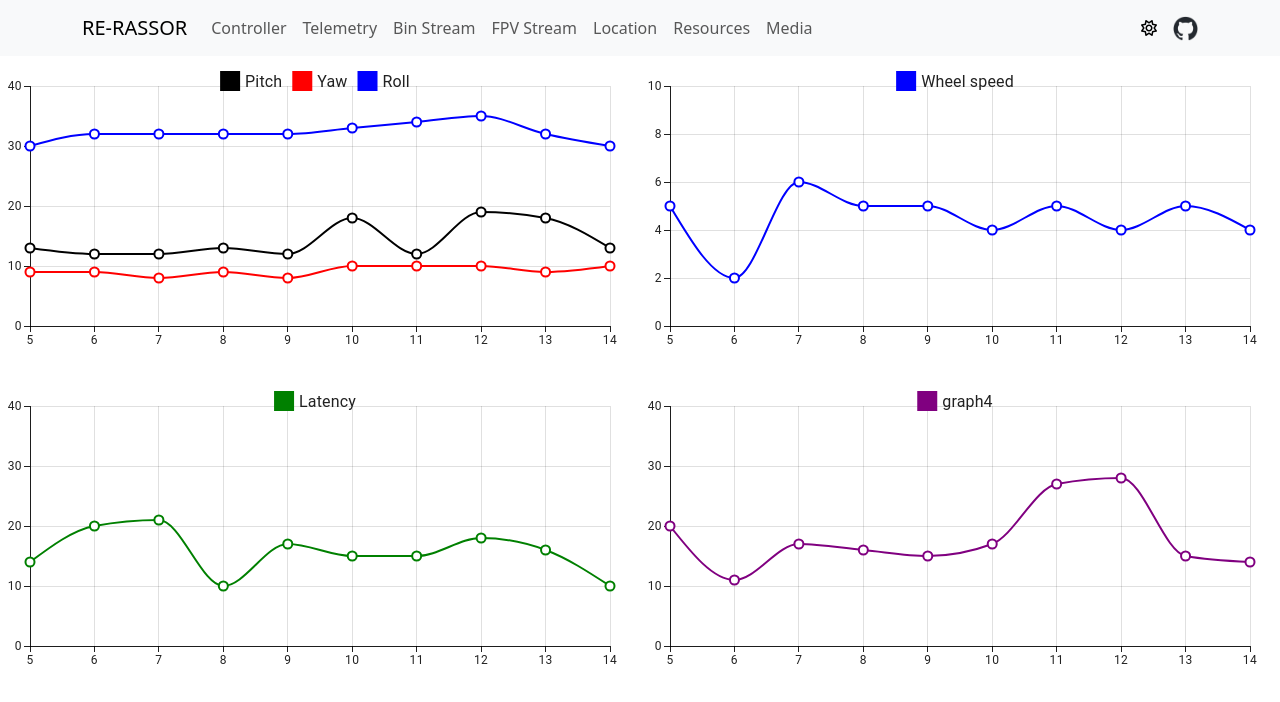
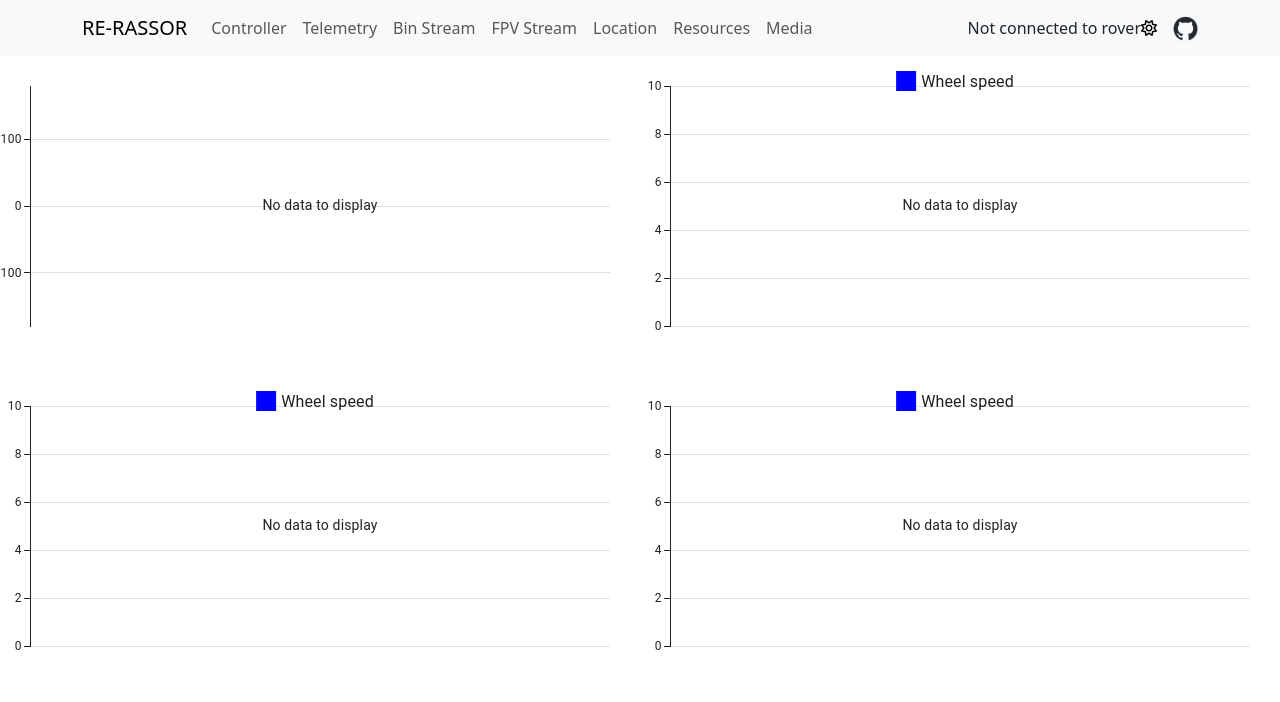
Before and after one commit to colemaring/RE-RASSOR-lightweight, a React (Vite) app in the folder client/: page /graphs in a window 1280 px wide. Shown: the top 702 px of the page. Built offline with nearby package versions, Linux system fonts and the light colour scheme; no server answers.

Commit message:
IMU working

```diff
--- a/client/src/App.jsx
+++ b/client/src/App.jsx
@@ -2,17 +2,13 @@ import "./App.css";
 import Controller from "./components/Controller";
 import Status from "./components/Status";
 import ConnectedClients from "./components/ConnectedClients";
-import { useState } from "react";
+import { useEffect, useState, useContext } from "react";
 import SpeedSlider from "./components/SpeedSlider";
 import MyNavbar from "./components/MyNavbar";
-import IMUData from "./components/IMUData";
+import { WebSocketsContext } from "./context/WebSocketsContext";
 
 function App() {
-  const [connected, setConnected] = useState(null);
-
-  // Establish WebSocket connection
-  const wsUrl = "ws://localhost:8080";
-  const ws = new WebSocket(wsUrl);
+  const { connected, setConnected, ws } = useContext(WebSocketsContext);
 
   return (
     <>
@@ -25,7 +21,6 @@ function App() {
       <Status connected={connected} />
       <SpeedSlider connected={connected} ws={ws} />
       <Controller connected={connected} ws={ws} />
-      <IMUData connected={connected} ws={ws} />
     </>
   );
 }
--- a/client/src/components/ConnectedClients.jsx
+++ b/client/src/components/ConnectedClients.jsx
@@ -8,23 +8,30 @@ const ConnectedClients = ({ setConnected, connected, ws }) => {
   const [secrets, setSecrets] = useState({});
 
   useEffect(() => {
-    // Send a message to the WebSocket server to retrieve the current list of connected rovers
-    ws.onopen = () => {
-      ws.send(JSON.stringify({ type: "getConnectedClients" }));
-    };
+    if (!ws) return;
 
-    // Handle incoming messages
-    ws.onmessage = (event) => {
+    const handleMessage = (event) => {
       const data = JSON.parse(event.data);
       if (data.type === "connectedClients") {
         setClients(data.clients || []);
-        // console.log(`Connected clients: ${data.clients}`);
       }
     };
 
-    // Handle connection error
-    ws.onerror = (event) => {
+    const handleError = (event) => {
       console.error("WebSocket error:", event);
+    };
+
+    ws.addEventListener("message", handleMessage);
+    ws.addEventListener("error", handleError);
+
+    const intervalId = setInterval(() => {
+      ws.send(JSON.stringify({ type: "getConnectedClients" }));
+    }, 1000);
+
+    return () => {
+      ws.removeEventListener("message", handleMessage);
+      ws.removeEventListener("error", handleError);
+      clearInterval(intervalId);
     };
   }, [ws]);
 
@@ -34,14 +41,34 @@ const ConnectedClients = ({ setConnected, connected, ws }) => {
     }
   }, [clients, connected, setConnected]);
 
+  useEffect(() => {
+    const storedRoverName = localStorage.getItem("roverName");
+
+    if (storedRoverName && clients.length > 0) {
+      const roverToConnect = clients.find(
+        (client) => client.name === storedRoverName
+      );
+
+      if (roverToConnect) {
+        setConnected(roverToConnect.name);
+        setSecrets((prevSecrets) => ({
+          ...prevSecrets,
+          [roverToConnect.name]: roverToConnect.secret || "", // Pre-fill secret if available
+        }));
+      }
+    }
+  }, [clients, setConnected]); // This useEffect runs when clients change or the component mounts
+
   const handleConnect = (client) => {
     if (connected === client.name) {
       console.log(`Disconnecting from ${client.name}`);
       setConnected(null);
       setSecrets({});
+      localStorage.removeItem("roverName"); // Remove from localStorage on disconnect
     } else {
       console.log(`Connecting to ${client.name}`);
       setConnected(client.name);
+      localStorage.setItem("roverName", client.name); // Store in localStorage
     }
   };
 
--- a/client/src/components/EulerGraph.jsx
+++ b/client/src/components/EulerGraph.jsx
@@ -1,78 +1,94 @@
-import React from "react";
+import React, { useState, useEffect } from "react";
 import { LineChart } from "@mui/x-charts/LineChart";
-import { useState, useEffect } from "react";
 
-// Functions to generate placeholder data streams
+const EulerGraph = ({ connected, ws }) => {
+  const [dataset, setDataset] = useState([]);
 
-// Function to generate the initial dataset
-const generateInitialDataset = () => {
-  const initialDataset = [];
-  for (let i = 0; i < 10; i++) {
-    initialDataset.push({
-      x: i,
-      y1: Math.floor(Math.random() * 3) + 12,
-      y2: Math.floor(Math.random() * 3) + 8,
-      y3: Math.floor(Math.random() * 3) + 30,
+  useEffect(() => {
+    if (!connected || !ws) {
+      setDataset([]); // Clear dataset when not connected
+      return;
+    }
+
+    const handleIMUMessage = (event) => {
+      try {
+        const data = JSON.parse(event.data);
+        if (data.type === "IMU") {
+          setDataset((prevDataset) => {
+            const newDataPoint = {
+              x:
+                prevDataset.length > 0
+                  ? prevDataset[prevDataset.length - 1].x + 1
+                  : 0, // Increment x or start at 0
+              y1: data.pitch,
+              y2: data.yaw,
+              y3: data.roll,
+            };
+
+            const maxDataPoints = 10; // Keep a rolling window of data
+            const newDataset =
+              prevDataset.length >= maxDataPoints
+                ? [...prevDataset.slice(1), newDataPoint]
+                : [...prevDataset, newDataPoint];
+            return newDataset;
           });
         }
-  return initialDataset;
+      } catch (err) {
+        console.error("Error parsing message:", err);
+      }
     };
 
-// Function to create a data stream
-const generateDataStream = (setDataset) => {
-  let xValue = 10; // Start xValue after the initial dataset
-  const intervalId = setInterval(() => {
-    setDataset((prevDataset) => {
-      const newDataset = [
-        ...prevDataset.slice(1), // Remove the first element to maintain dataset size
-        {
-          x: xValue++,
-          y1: Math.floor(Math.random() * 8) + 12,
-          y2: Math.floor(Math.random() * 3) + 8,
-          y3: Math.floor(Math.random() * 10) + 30,
-        }, // Add new data with unique x
-      ];
-      return newDataset;
-    });
-  }, 1000); // Update the chart every 1 second
+    ws.addEventListener("message", handleIMUMessage);
 
-  return () => clearInterval(intervalId); // Clear the interval when the component unmounts
+    return () => {
+      ws.removeEventListener("message", handleIMUMessage);
     };
+  }, [connected, ws]);
 
-const EulerGraph = () => {
-  const [dataset, setDataset] = useState(generateInitialDataset());
-
-  useEffect(() => {
-    const clearStream = generateDataStream(setDataset);
-    return () => clearStream(); // Clear the interval on component unmount
-  }, []);
+  if (!connected) {
+    return (
+      <div>
+        <LineChart
+          dataset={[]}
+          xAxis={[{ dataKey: "x" }]}
+          yAxis={[{ min: -180, max: 180 }]}
+          series={[]}
+          height={300}
+          margin={{ left: 30, right: 30, top: 30, bottom: 30 }}
+          grid={{ vertical: true, horizontal: true }}
+          skipAnimation
+        />
+      </div>
+    );
+  }
 
   return (
     <div>
+      <h3>IMU Data</h3>
       <LineChart
         dataset={dataset}
-        xAxis={[{ dataKey: "x" }]} // x-axis is mapped to 'x'
-        yAxis={[{ min: 0, max: 40 }]}
+        xAxis={[{ dataKey: "x" }]}
+        yAxis={[{ min: -180, max: 180 }]}
         series={[
           {
             dataKey: "y1",
-            label: `Pitch` || "Data 1",
+            label: "Pitch",
             color: "black",
             showDots: false,
           },
           {
             dataKey: "y2",
-            label: `Yaw` || "Data 2",
+            label: "Yaw",
             color: "red",
             showDots: false,
           },
           {
             dataKey: "y3",
-            label: `Roll` || "Data 3",
+            label: "Roll",
             color: "blue",
             showDots: false,
           },
-        ]} // y-axis is mapped to 'y1', 'y2', and 'y3'
+        ]}
         height={300}
         margin={{ left: 30, right: 30, top: 30, bottom: 30 }}
         grid={{ vertical: true, horizontal: true }}
--- a/client/src/components/MyNavbar.jsx
+++ b/client/src/components/MyNavbar.jsx
@@ -9,9 +9,11 @@ import GitHubLight from "../assets/github-mark-white.png";
 import GitHubDark from "../assets/github-mark.png";
 import { DarkModeContext } from "../context/DarkContext";
 import { useContext } from "react";
+import { WebSocketsContext } from "../context/WebSocketsContext";
 
 function MyNavbar() {
   const { darkMode, toggleDarkMode } = useContext(DarkModeContext);
+  const { connected, setConnected, ws } = useContext(WebSocketsContext);
   return (
     <Navbar expand="lg" className="bg-body-tertiary no-margin-padding">
       <Container>
@@ -45,6 +47,9 @@ function MyNavbar() {
             </Nav.Link>
           </Nav>
         </Navbar.Collapse>
+        <span>
+          {connected ? `Connected to ${connected}` : "Not connected to rover"}
+        </span>
 
         <DarkModeToggle />
         <a
--- a/client/src/components/RealtimeGraph.jsx
+++ b/client/src/components/RealtimeGraph.jsx
@@ -1,66 +1,29 @@
 import React from "react";
 import { LineChart } from "@mui/x-charts/LineChart";
-import { useState, useEffect } from "react";
+import { useState } from "react";
 
-// Functions to generate placeholder data streams
+const RealtimeGraph = () => {
+  // Initialize dataset as an empty array so the graph is empty.
+  const [dataset] = useState([]);
 
-// Function to generate the initial dataset
-const generateInitialDataset = () => {
-  const initialDataset = [];
-  for (let i = 0; i < 10; i++) {
-    initialDataset.push({ x: i, y: Math.floor(Math.random() * 20) + 10 });
-  }
-  return initialDataset;
-};
-
-// Function to create a data stream
-const generateDataStream = (setDataset) => {
-  let xValue = 10; // Start xValue after the initial dataset
-  const intervalId = setInterval(() => {
-    setDataset((prevDataset) => {
-      const newDataset = [
-        ...prevDataset.slice(1), // Remove the first element to maintain dataset size
-        { x: xValue++, y: Math.floor(Math.random() * 20) + 10 }, // Add new data with unique x
-      ];
-      return newDataset;
-    });
-  }, 1000); // Update the chart every 1 second
-
-  return () => clearInterval(intervalId); // Clear the interval when the component unmounts
-};
-
-const RealtimeGraph = ({ name }) => {
-  const [dataset, setDataset] = useState(generateInitialDataset());
-
-  useEffect(() => {
-    const clearStream = generateDataStream(setDataset);
-    return () => clearStream(); // Clear the interval on component unmount
-  }, []);
-
-  let color = "black";
-  if (name === "graph1") {
-    color = "black";
-  } else if (name === "graph2") {
-    color = "blue";
-  } else if (name === "Latency") {
-    color = "green";
-  } else if (name === "graph4") {
-    color = "purple";
-  }
+  // IDEA
+  // for round trip latency we could just have the server send the current time to
+  // any esp32 connected client, and the esp32 will send that same time back to the server,
+  // and the server will do the math to determine the round trip latency.
+  // what isnt considered here is the fact that we are sending data back to the server
+  // on a fixed delay in a loop, so that is added delay which doesnt actually exist, which we could
+  // actually subtract.
 
   return (
     <div>
       <LineChart
         dataset={dataset}
         xAxis={[{ dataKey: "x" }]} // x-axis is mapped to 'x'
-        yAxis={[{ min: 0, max: 40 }]}
-        series={[{ dataKey: "y", label: name || "Data", color: color }]} // y-axis is mapped to 'y'
+        yAxis={[{ min: 0, max: 10 }]}
+        series={[{ dataKey: "y", label: "Wheel speed", color: "blue" }]}
         height={300}
         margin={{ left: 30, right: 30, top: 30, bottom: 30 }}
-        grid={{
-          horizontal: true,
-          vertical: true,
-        }}
+        grid={{ vertical: true, horizontal: true }}
         skipAnimation
       />
     </div>
--- a/client/src/components/WheelspeedGraph.jsx
+++ b/client/src/components/WheelspeedGraph.jsx
@@ -1,41 +1,10 @@
 import React from "react";
 import { LineChart } from "@mui/x-charts/LineChart";
-import { useState, useEffect } from "react";
-
-// Functions to generate placeholder data streams
-
-// Function to generate the initial dataset
-const generateInitialDataset = () => {
-  const initialDataset = [];
-  for (let i = 0; i < 10; i++) {
-    initialDataset.push({ x: i, y: Math.floor(Math.random() * 5) + 2 });
-  }
-  return initialDataset;
-};
-
-// Function to create a data stream
-const generateDataStream = (setDataset) => {
-  let xValue = 10; // Start xValue after the initial dataset
-  const intervalId = setInterval(() => {
-    setDataset((prevDataset) => {
-      const newDataset = [
-        ...prevDataset.slice(1), // Remove the first element to maintain dataset size
-        { x: xValue++, y: Math.floor(Math.random() * 3) + 4 }, // Add new data with unique x
-      ];
-      return newDataset;
-    });
-  }, 1000); // Update the chart every 1 second
-
-  return () => clearInterval(intervalId); // Clear the interval when the component unmounts
-};
+import { useState } from "react";
 
 const WheelspeedGraph = () => {
-  const [dataset, setDataset] = useState(generateInitialDataset());
-
-  useEffect(() => {
-    const clearStream = generateDataStream(setDataset);
-    return () => clearStream(); // Clear the interval on component unmount
-  }, []);
+  // Initialize dataset as an empty array so the graph is empty.
+  const [dataset] = useState([]);
 
   return (
     <div>
@@ -43,9 +12,7 @@ const WheelspeedGraph = () => {
         dataset={dataset}
         xAxis={[{ dataKey: "x" }]} // x-axis is mapped to 'x'
         yAxis={[{ min: 0, max: 10 }]}
-        series={[
-          { dataKey: "y", label: "Wheel speed" || "Data", color: "blue" },
-        ]} // y-axis is mapped to 'y'
+        series={[{ dataKey: "y", label: "Wheel speed", color: "blue" }]}
         height={300}
         margin={{ left: 30, right: 30, top: 30, bottom: 30 }}
         grid={{ vertical: true, horizontal: true }}
--- /dev/null
+++ b/client/src/context/WebSocketsContext.jsx
@@ -0,0 +1,47 @@
+import React, { createContext, useState, useEffect } from "react";
+
+export const WebSocketsContext = createContext(null);
+
+export const WebSocketsProvider = ({ children }) => {
+  const [connected, setConnected] = useState(null);
+  const [ws, setWs] = useState(null);
+
+  // Retrieve the persisted connected value on page load
+  useEffect(() => {
+    const savedConnected = localStorage.getItem("roverName");
+    if (savedConnected) {
+      setConnected(savedConnected);
+    }
+  }, []);
+
+  // Persist the connected value to localStorage whenever it changes
+  useEffect(() => {
+    if (connected) {
+      localStorage.setItem("roverName", connected);
+    }
+  }, [connected]);
+
+  // Create a single websocket instance based on "connected" state.
+  useEffect(() => {
+    // Use the query param connection when connected if it
+    // otherwise get new list of connected clients
+    const wsUrl = connected
+      ? `ws://localhost:8080/?name=${encodeURIComponent(
+          connected
+        )}&clientType=browser`
+      : "ws://localhost:8080";
+    const wsInstance = new WebSocket(wsUrl);
+    setWs(wsInstance);
+
+    // Clean up: close the connection when the effect is re-run or unmounted.
+    return () => {
+      wsInstance.close();
+    };
+  }, [connected]);
+
+  return (
+    <WebSocketsContext.Provider value={{ connected, setConnected, ws }}>
+      {children}
+    </WebSocketsContext.Provider>
+  );
+};
--- a/client/src/main.jsx
+++ b/client/src/main.jsx
@@ -10,13 +10,14 @@ import BinStream from "./pages/BinStream";
 import FPVStream from "./pages/FPVStream";
 import Location from "./pages/Location";
 import { DarkModeProvider } from "./context/DarkContext";
+import { WebSocketsProvider } from "./context/WebSocketsContext";
 
 ReactDOM.createRoot(document.getElementById("root")).render(
   <DarkModeProvider>
+    <WebSocketsProvider>
       <BrowserRouter>
         <Routes>
           <Route path="/" element={<App />} />
-        {/* <Route path="/about" element={<About />} /> */}
           <Route path="/resources" element={<Resources />} />
           <Route path="/media" element={<Media />} />
           <Route path="/graphs" element={<Graphs />} />
@@ -25,5 +26,6 @@ ReactDOM.createRoot(document.getElementById("root")).render(
           <Route path="/location" element={<Location />} />
         </Routes>
       </BrowserRouter>
+    </WebSocketsProvider>
   </DarkModeProvider>
 );
--- a/client/src/pages/Graphs.jsx
+++ b/client/src/pages/Graphs.jsx
@@ -4,9 +4,9 @@ import RealtimeGraph from "../components/RealtimeGraph";
 import EulerGraph from "../components/EulerGraph";
 import WheelspeedGraph from "../components/WheelspeedGraph";
 import { ThemeProvider, createTheme } from "@mui/material/styles";
-import { useState, useEffect } from "react";
-import { useContext } from "react";
+import { useState, useEffect, useContext } from "react";
 import { DarkModeContext } from "../context/DarkContext";
+import { WebSocketsContext } from "../context/WebSocketsContext";
 
 const darkTheme = createTheme({
   palette: {
@@ -22,13 +22,13 @@ const lightTheme = createTheme({
 
 const Graphs = () => {
   const { darkMode } = useContext(DarkModeContext);
-
+  const { connected, setConnected, ws } = useContext(WebSocketsContext);
   return (
     <ThemeProvider theme={darkMode ? darkTheme : lightTheme}>
       <MyNavbar />
       <div className="graphsContainer">
         <div className="graph1Container">
-          <EulerGraph />
+          <EulerGraph connected={connected} ws={ws} />
         </div>
         <div className="graph2Container">
           <WheelspeedGraph />
```
Lines whose indentation alone changed are shown as unchanged.
